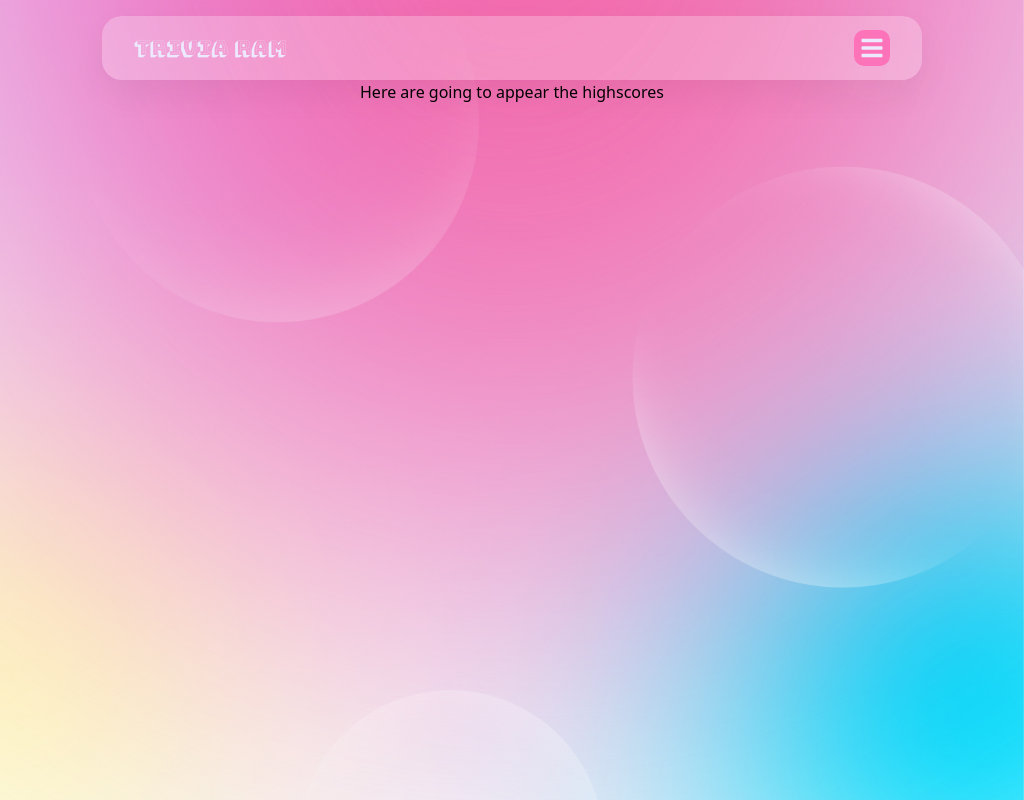
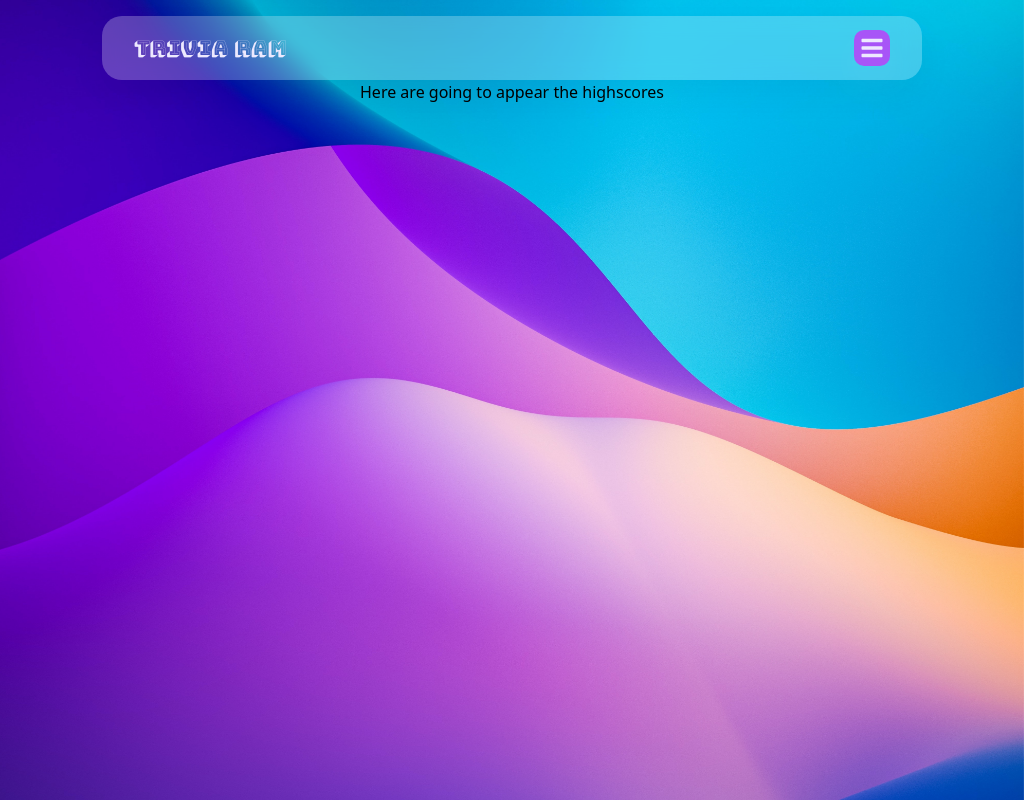
Before and after one commit to RamMaths/QuizGame, a React (Vite) app: page /QuizGame/highscores in a window 1024 px wide. Built offline with nearby package versions, Linux system fonts and the light colour scheme.

Commit message:
navbar not working

```diff
--- a/src/Navbar/Navbar.css
+++ b/src/Navbar/Navbar.css
@@ -22,6 +22,7 @@
     @apply text-violet-100;
     margin-top: 1rem;
     border-radius: 20px;
+    backdrop-filter: blur(10px);
   }
 
   header  {
@@ -66,19 +67,19 @@
     visibility: hidden;
     opacity: 0;
     border-radius: 10px;
-    @apply bg-purple-800;
+    background-color: rgb(86, 42, 133);
     font-size: 1.5rem;
   }
 
   .btn-link {
     padding: 12px;
-    color: rgb(163, 32, 82);
+    color: rgb(86, 42, 133);
     font-weight: 800;
   }
 
   @media only screen and (min-width: 1024px) {
     .btn-link:hover {
-      color: rgb(163, 32, 82);
+      color: rgb(86, 42, 133);
       background: #fff;
       @apply drop-shadow-md;
       border-radius: 5px;
@@ -95,7 +96,7 @@
       display: block;
       visibility: visible;
       opacity: 1;
-      background: rgba(255, 102, 178, 0.8);
+      @apply bg-purple-500;
       box-shadow: 0 15px 35px rgba(255, 255, 255, 0.05);
       border-radius: 10px;
       padding: 6px;;
@@ -126,9 +127,18 @@
       background: rgba(255, 102, 178, 0.8);
     }
 
+    .class-cont {
+      position: relative;
+      display: flex;
+      flex-direction: column;
+      align-items: center;
+      justify-content: center;
+      gap: 1.5rem;
+      z-index: 200;
+    }
 
     header nav {
-      position: fixed;
+      position: absolute;
       top: 0;
       left: 0;
       height: 55vh;
@@ -139,11 +149,11 @@
       justify-content: center;
       gap: 1.5rem;
       transition: 1s;
-      transform: translateY(-100vh);
-      background: rgba(255, 255, 255, 0.49);
+      transform: translateX(-100vw);
+      background: rgba(255, 255, 255, 0.8);
       box-shadow: 0 15px 35px rgba(255, 255, 255, 0.05);
+      border-radius: 20px;
       backdrop-filter: blur(10px);
-      z-index: 100;
     }
 
     header .responsive_nav {
--- a/src/index.css
+++ b/src/index.css
@@ -11,7 +11,7 @@
   }
 
   .bg {
-    background: url(./assets/bg2.jpg);
+    background: url(./assets/bg1.jpg);
     background-size: cover;
     background-position: center;
     background-repeat: no-repeat;
```
Also changed, not shown: src/assets/bg1.jpg (added).
